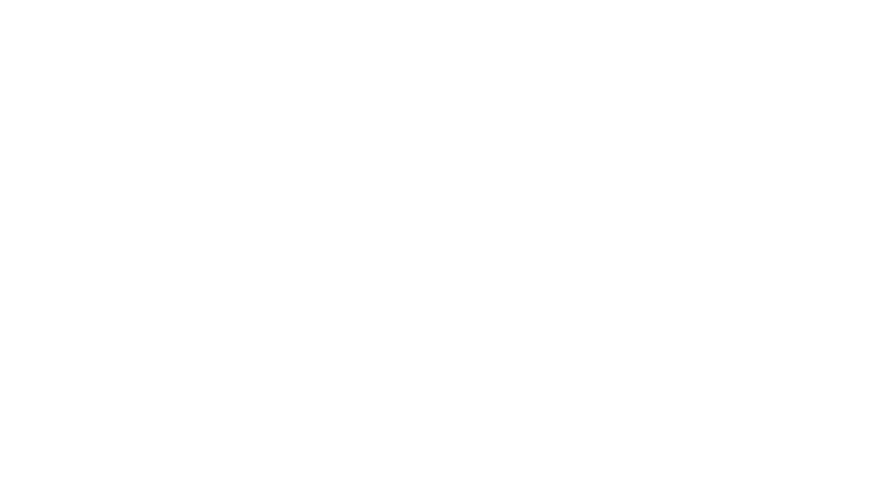
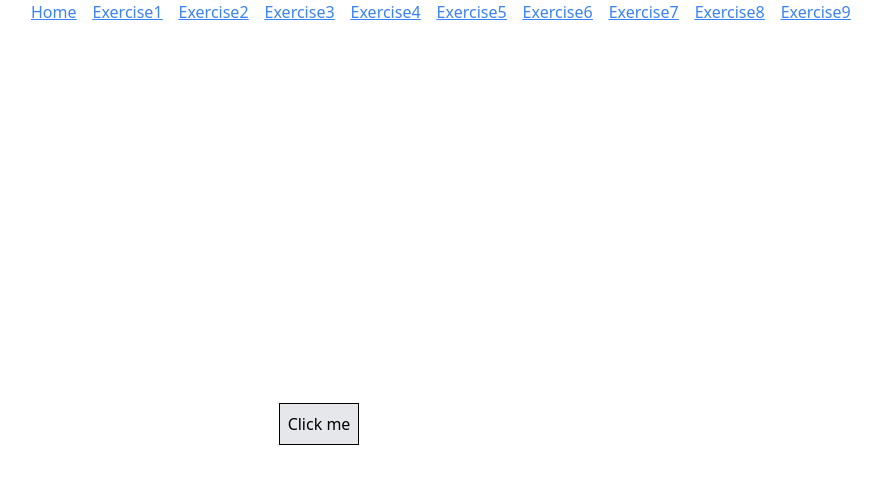
Before and after one commit to NNesta/react-coding-exercise, a React (Create React App) app: page /clickme in a window 1280 px wide. Before the commit this address had no page. Shown: the top 484 px of the page, without its empty margins (321-1202 px from the left). Built offline with nearby package versions, Linux system fonts and the light colour scheme.

Commit message:
feat:capturing user clicks

```diff
--- a/src/App.js
+++ b/src/App.js
@@ -1,10 +1,12 @@
 import { Routes, Route } from "react-router-dom";
 import Home from "./Home";
+import Captures from "./pages/Captures";
 
 const App = () => {
   return (
     <Routes>
       <Route path="/" element={<Home />} />
+      <Route path="/clickme" element={<Captures />} />
     </Routes>
   );
 };
--- a/src/Home.jsx
+++ b/src/Home.jsx
@@ -2,10 +2,12 @@
 
 const Home = () => {
   return (
-    <div className="max-w-5xl mx-auto">
-      <h1 className="text-7xl font-bold">React coding exercices</h1>
-      <ul>
-        <li></li>
+    <div className=" h-screen ">
+      <h1 className="text-7xl font-bold text-center">React coding exercices</h1>
+      <ul className=" text-center flex items-center justify-center h-full">
+        <li className="">
+          <a href="/clickme">user click exercise</a>
+        </li>
       </ul>
     </div>
   );
--- /dev/null
+++ b/src/pages/Captures.jsx
@@ -0,0 +1,50 @@
+import React from "react";
+
+const Captures = () => {
+  return (
+    <div className="max-w-xl mx-auto h-screen">
+      <ul className="flex text-blue-500 items-center gap-4">
+        <li className="underline">
+          <a href="/">Home</a>
+        </li>
+        <li className="underline">
+          <a href="/">Exercise1</a>
+        </li>
+        <li className="underline">
+          <a href="/">Exercise2</a>
+        </li>
+        <li className="underline">
+          <a href="/">Exercise3</a>
+        </li>
+        <li className="underline">
+          <a href="/">Exercise4</a>
+        </li>
+        <li className="underline">
+          <a href="/">Exercise5</a>
+        </li>
+        <li className="underline">
+          <a href="/">Exercise6</a>
+        </li>
+        <li className="underline">
+          <a href="/">Exercise7</a>
+        </li>
+        <li className="underline">
+          <a href="/">Exercise8</a>
+        </li>
+        <li className="underline">
+          <a href="/">Exercise9</a>
+        </li>
+      </ul>
+      <div className="flex items-center justify-center h-full">
+        <button
+          className="border border-black bg-gray-200 p-2"
+          onClick={() => alert("Clicked!")}
+        >
+          Click me
+        </button>
+      </div>
+    </div>
+  );
+};
+
+export default Captures;
```
